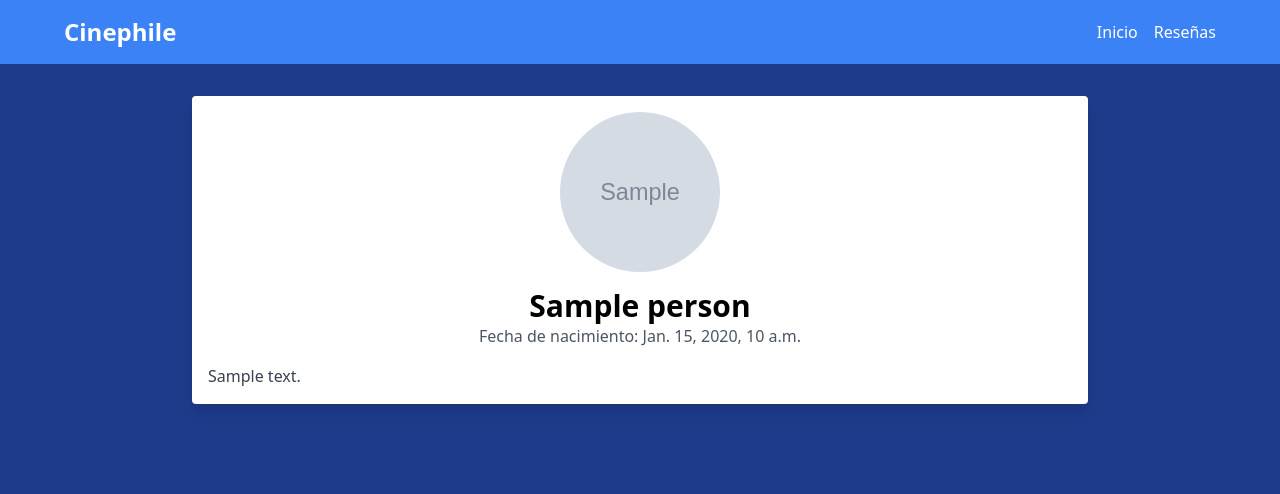
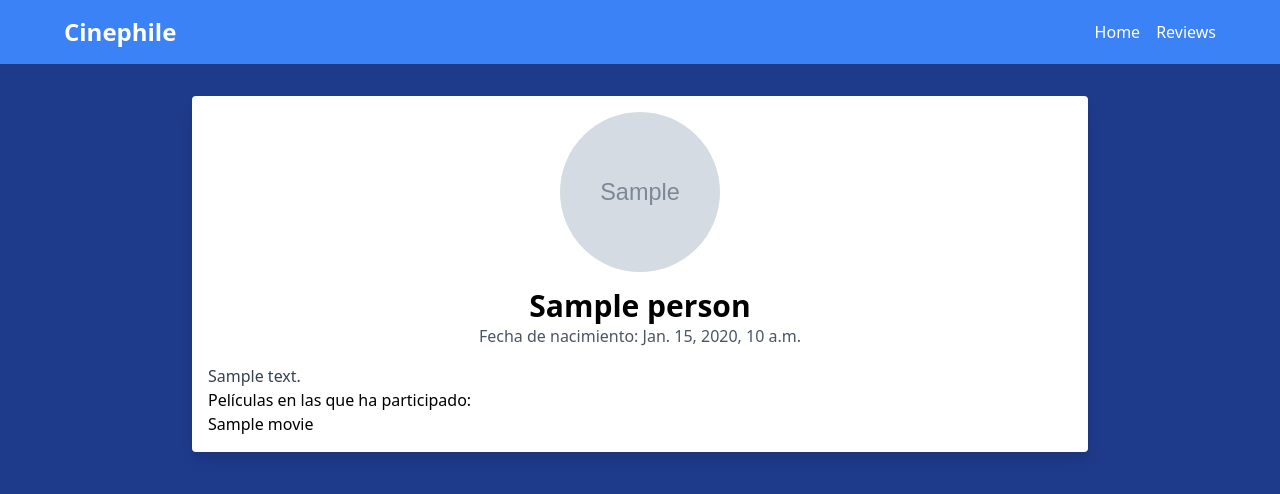
Before and after one commit to TheJorges/MyMovies, a Django app: page /movies/person_detail/1/ in a window 1280 px wide. Shown: the top 494 px of the page. Run offline with Django 4.2, Linux system fonts and the light colour scheme; tables that the repository leaves empty hold one stand-in row (values such as "Sample post"); grey boxes marked "Sample" are stand-in pictures.

Commit message:
peliculas en las que ha actuado

```diff
--- a/movies/templates/person_detail.html
+++ b/movies/templates/person_detail.html
@@ -12,8 +12,8 @@
         <div class="max-w-6xl mx-auto flex justify-between items-center">
             <a href="{% url 'index' %}" class="text-white text-2xl font-bold">Cinephile</a>
             <ul class="flex space-x-4">
-                <li><a href="{% url 'index' %}" class="text-white">Inicio</a></li>
-                <li><a href="review" class="text-white">Reseñas</a></li>
+                <li><a href="{% url 'index' %}" class="text-white">Home</a></li>
+                <li><a href="review" class="text-white">Reviews</a></li>
             </ul>
         </div>
     </nav>
@@ -22,6 +22,15 @@
         <h1 class="text-3xl font-bold text-center mt-4">{{ actor.name }}</h1>
         <p class="text-gray-600 text-center">Fecha de nacimiento: {{ actor.birth_date }}</p>
         <p class="text-gray-700  mt-4">{{ actor.bio }}</p>
+            <h2>Películas en las que ha participado:</h2>
+            <ul>
+                {% for movie_credit in movies_participated %}
+                    <li>
+                        <p>{{ movie_credit.movie.title }}</p>
+
+                    </li>
+                {% endfor %}
+            </ul>
     </div>
 </body>
 </html>
--- a/movies/views.py
+++ b/movies/views.py
@@ -34,5 +34,6 @@ def create_review(request, movie_id):
 
 def person_detail(request,actor_id):
     actor = get_object_or_404(Person, pk=actor_id)
+    movies_participated = MovieCredit.objects.filter(person=actor)
     biography = actor.bio
-    return render(request, 'person_detail.html', {'actor': actor, 'biography': biography})
+    return render(request, 'person_detail.html', {'actor': actor, 'biography': biography,'movies_participated': movies_participated})
```
